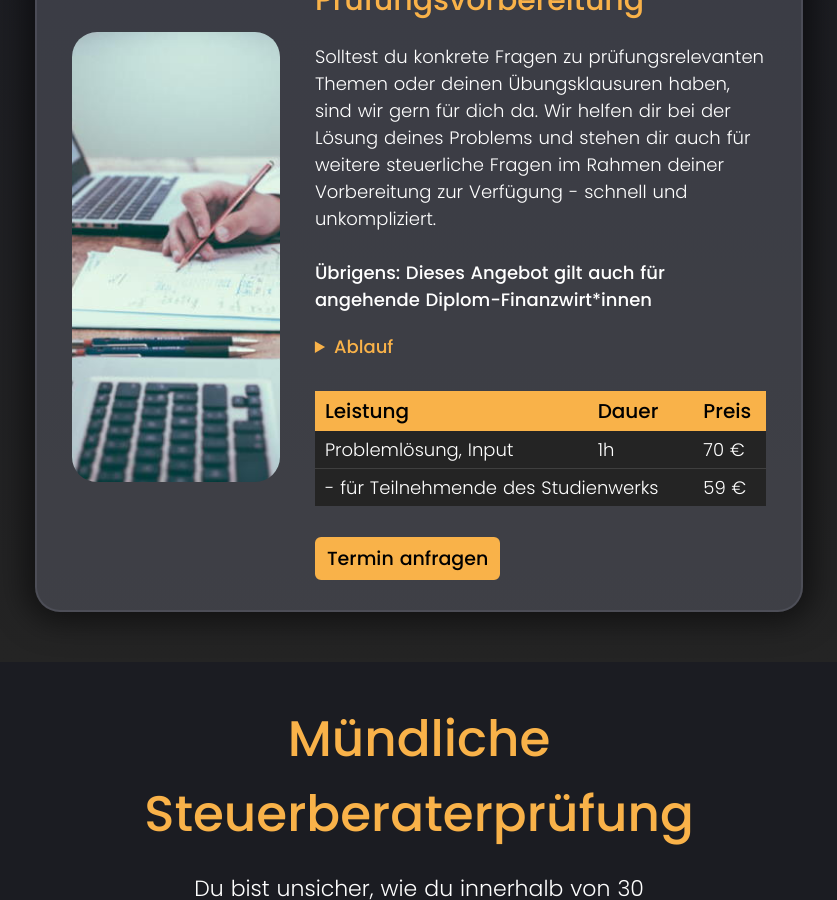
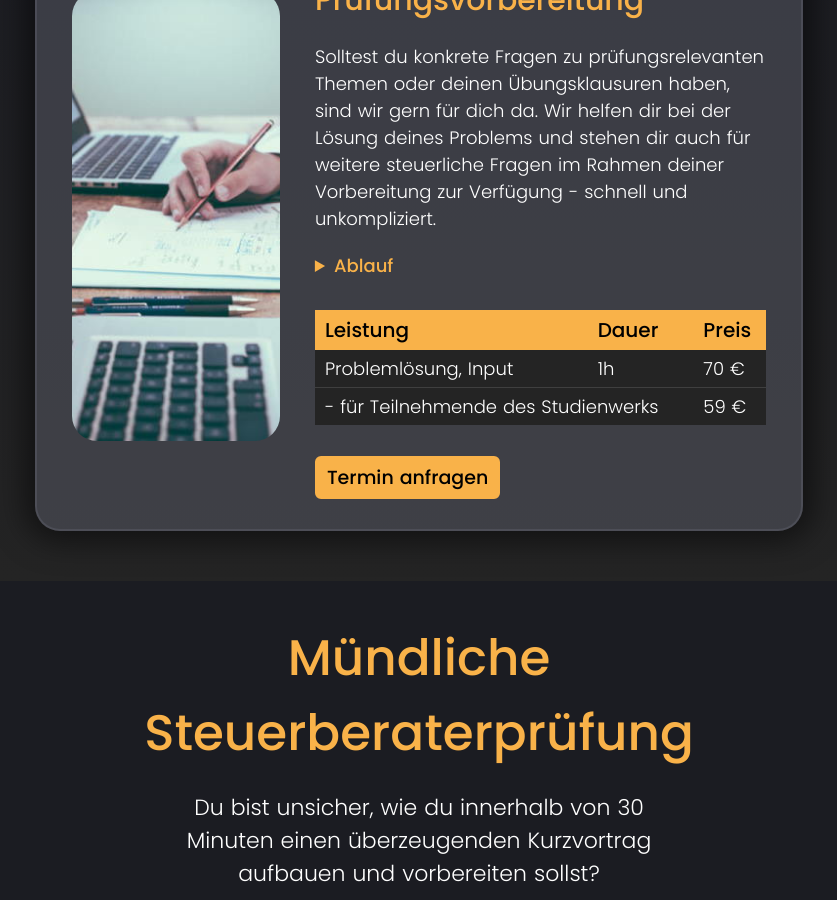
Before and after one commit to Hangman/jespage, a Jekyll site: the page built from leistung.html, in a window 1280 px wide and 900 px high, scrolled down 820 px. Shown: the whole window, without its empty margins (221-1058 px from the left). Built offline with Jekyll 4.4.1, drawn with Linux system fonts in a browser that asks for light colours.

Commit message:
Remove phrase from leistung.html
Signed-off-by: Matthias <webmaster@pottgames.de>

```diff
--- a/leistung.html
+++ b/leistung.html
@@ -30,8 +30,7 @@ headline_small: Das können wir dir bieten.
             <hr class="invisible-hr" />
             <p class="in-block-right-text">
               Solltest du konkrete Fragen zu prüfungsrelevanten Themen oder deinen Übungsklausuren haben, sind wir gern für dich da. Wir helfen dir bei der
-              Lösung deines Problems und stehen dir auch für weitere steuerliche Fragen im Rahmen deiner Vorbereitung zur Verfügung - schnell und
-              unkompliziert.<br /><br /><b>Übrigens: Dieses Angebot gilt auch für angehende Diplom-Finanzwirt*innen</b>
+              Lösung deines Problems und stehen dir auch für weitere steuerliche Fragen im Rahmen deiner Vorbereitung zur Verfügung - schnell und unkompliziert.
             </p>
             <hr class="invisible-hr" />
             <details>
```
